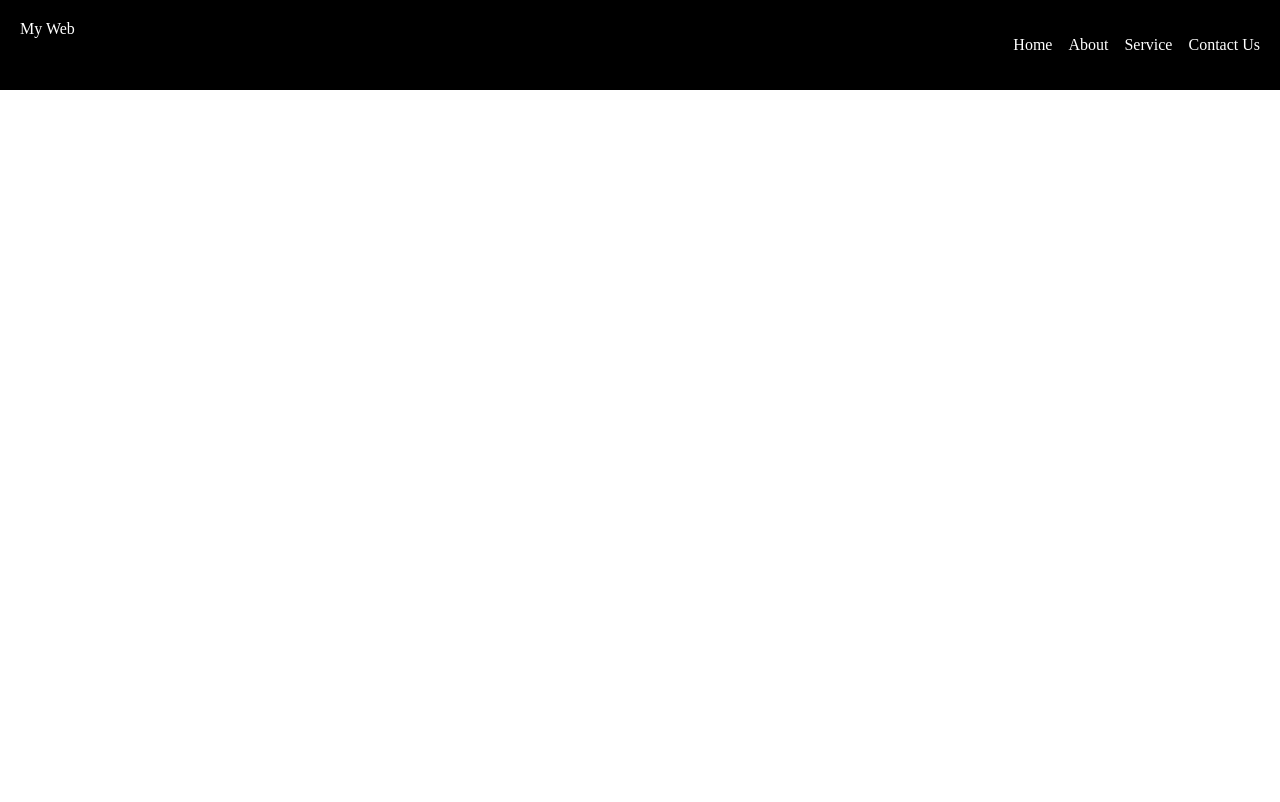
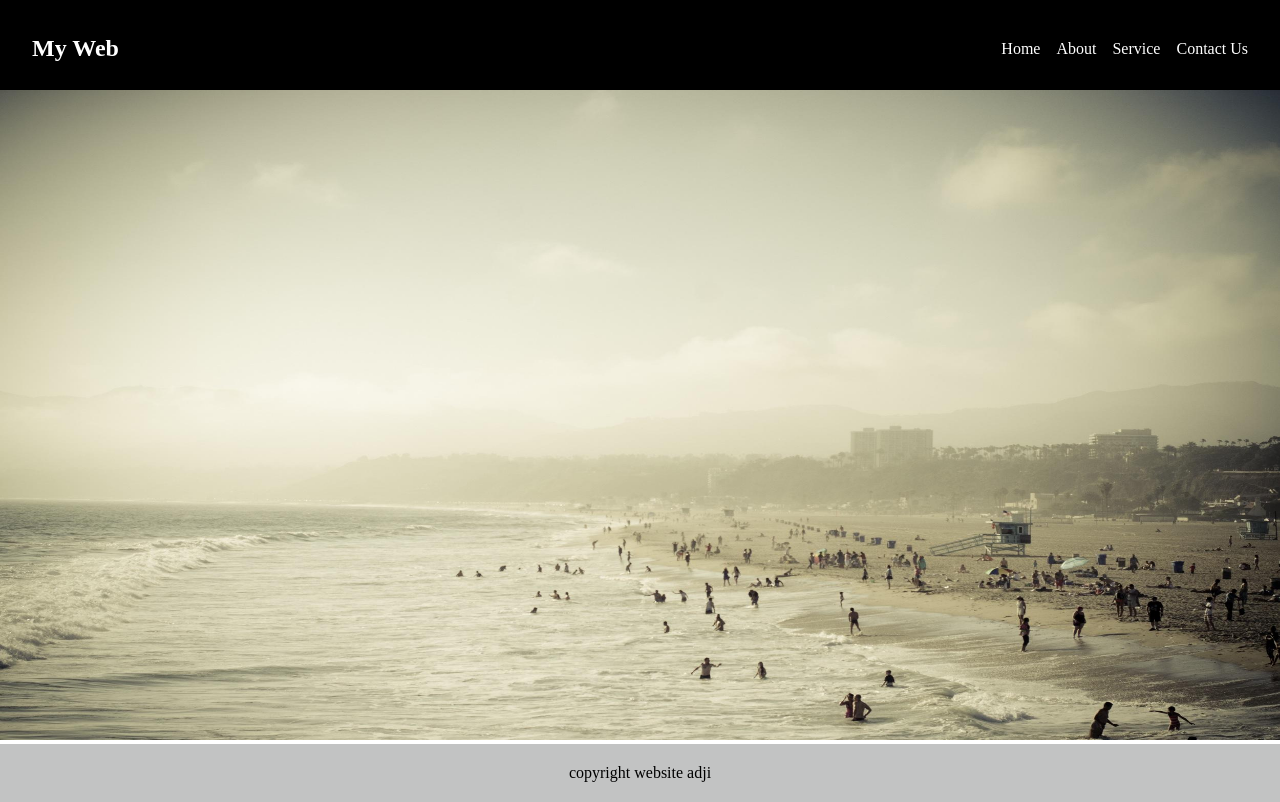
Before and after one commit to ajiarcemist/layout-responsive, a plain HTML site: page index.html in a window 1280 px wide. Drawn offline with Linux system fonts and the light colour scheme.

Commit message:
menambahkan bg image dan mengatur posisi header nav.

```diff
--- a/Asset/style/index.css
+++ b/Asset/style/index.css
@@ -6,11 +6,11 @@ body{
 
 }
 .header{
-        display: flex;
-        justify-content: space-between;
-        padding: 20px;
-        background: black;
-        color: white;
+    display: flex;
+    justify-content: space-between;
+    background: black;
+    color: white;
+    padding: 24px 32px 16px 32px;
 
 }
 ul.nav{
@@ -18,3 +18,21 @@ ul.nav{
         list-style-type: none;
         gap: 16px;
     }
+
+.header-title {
+	line-height: 2;
+	font-size: 24px;
+	font-weight: bold;
+}
+
+.slider img{
+    width: 100%;
+    height: 650px;
+
+}
+.footer{
+    background: #c2c3c3;
+padding: 20px;
+text-align: center;
+
+}
--- a/index.html
+++ b/index.html
@@ -18,9 +18,16 @@
     </div>
 
     <div class="content">
+        <div class="slider">
+        <img src="Asset\Image\100-2500x1656.jpg">
+        </div>
+        <div class="container"></div>
 
     </div>
 
-    <div class="footer"a
+    <div class="footer">
+        <span>copyright website adji</span>
+    </div>
+
 </body>
     </html>
```
Also changed, not shown: Asset/Image/100-2500x1656.jpg (added).
